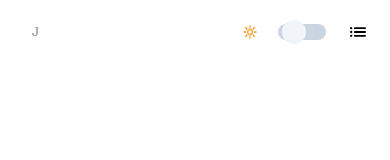
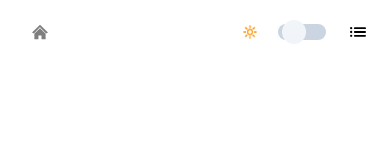
Before and after one commit to julianlk522/portfo, a Next.js app: page / in a window 390 px wide. Shown: the top 160 px of the page. Built offline with nearby package versions, Linux system fonts and the light colour scheme.

Commit message:
update Contact section link in DropdownMenu, add NavHomeButton to replace full name text on sm screens

```diff
--- a/components/Navbar/DropdownMenu.tsx
+++ b/components/Navbar/DropdownMenu.tsx
@@ -46,7 +46,14 @@ function DropdownMenu({ setShowModal }) {
 						Work
 					</a>
 				</li>
-				<li>Contact</li>
+				<li>
+					<a
+						href='#contactContainer'
+						onClick={() => setShowModal(false)}
+					>
+						Contact
+					</a>
+				</li>
 			</ul>
 			<hr className='h-1 w-1/2' />
 			<ul
--- /dev/null
+++ b/components/Navbar/NavHomeButton.tsx
@@ -0,0 +1,23 @@
+import React from 'react'
+
+const NavHomeButton = () => {
+	return (
+		<svg
+			className='max-h-full max-w-full'
+			xmlns='http://www.w3.org/2000/svg'
+			shapeRendering='geometricPrecision'
+			textRendering='geometricPrecision'
+			imageRendering='optimizeQuality'
+			viewBox='0 0 123 112'
+			width='123'
+			height='112'
+			fill='currentColor'
+		>
+			<g>
+				<path d='M61.44,0L0,60.18l14.99,7.87L61.04,19.7l46.85,48.36l14.99-7.87L61.44,0L61.44,0z M18.26,69.63L18.26,69.63 L61.5,26.38l43.11,43.25h0v0v42.43H73.12V82.09H49.49v29.97H18.26V69.63L18.26,69.63L18.26,69.63z' />
+			</g>
+		</svg>
+	)
+}
+
+export default NavHomeButton
--- a/components/Navbar/Navbar.tsx
+++ b/components/Navbar/Navbar.tsx
@@ -1,13 +1,12 @@
 import { motion, useScroll, useTransform, AnimatePresence } from 'framer-motion'
 import DarkModeSwitch from './DarkModeSwitch'
-import NavDropdownButton from './NavDropdownButton'
+import NavHomeButton from './NavHomeButton'
 
 export default function Navbar({
 	navVisible,
 	darkMode,
 	setDarkMode,
 	showModal,
-	setShowModal,
 }) {
 	const { scrollYProgress } = useScroll()
 
@@ -65,7 +64,18 @@ export default function Navbar({
 								})
 							}}
 						>
-							<span className='md:hidden'>J</span>
+							<div
+								className='h-4 w-4 md:hidden'
+								onClick={() =>
+									window.scrollTo({
+										top: 0,
+										left: 0,
+										behavior: 'smooth',
+									})
+								}
+							>
+								<NavHomeButton />
+							</div>
 							<span className='hidden md:block'>
 								Julian Lindsay-Kaufman
 							</span>
```
